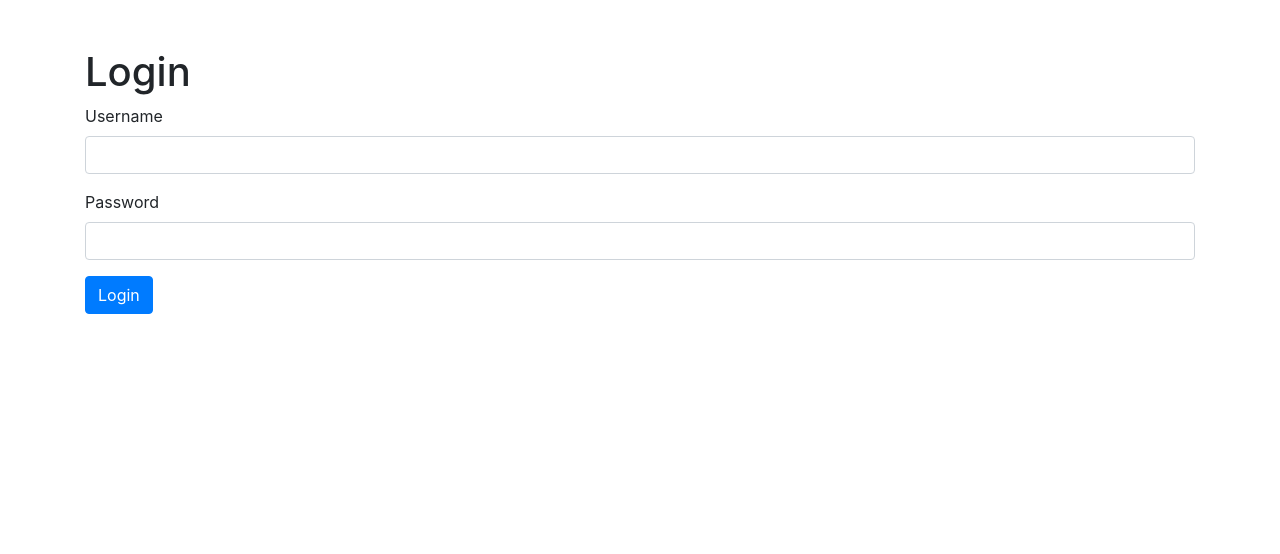
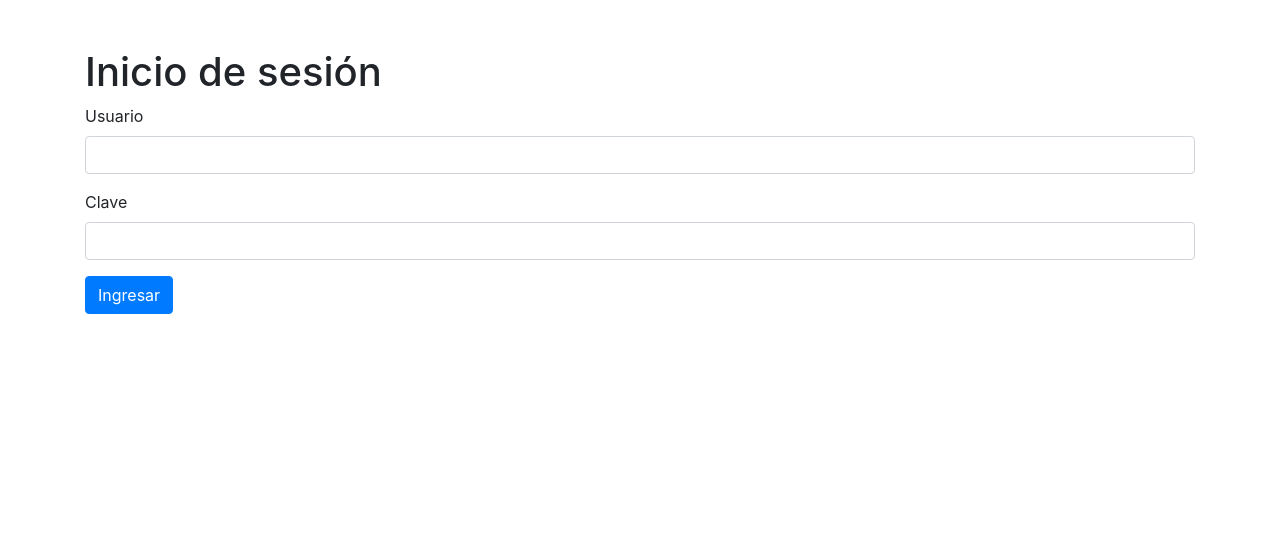
Before and after one commit to zrcindy/gradeprojectmanagement, a Flask app: page /login in a window 1280 px wide. Shown: the part 56-610 px from the top of the page. Run offline with Flask 3, Linux system fonts and the light colour scheme; parts of the project's set-up code (start-up, migrations or seed data) failed here and were passed over; some libraries are stand-ins or nearby versions.

Commit message:
Change Login.html

```diff
--- a/app/templates/login.html
+++ b/app/templates/login.html
@@ -1,16 +1,16 @@
 {% extends "base.html" %}
 
 {% block content %}
-<h1 class="mt-4">Login</h1>
+<h1 class="mt-4">Inicio de sesión</h1>
 <form method="POST" action="/login">
     <div class="mb-3">
-        <label for="username" class="form-label">Username</label>
+        <label for="username" class="form-label">Usuario</label>
         <input type="text" class="form-control" id="username" name="username" required>
     </div>
     <div class="mb-3">
-        <label for="password" class="form-label">Password</label>
+        <label for="password" class="form-label">Clave</label>
         <input type="password" class="form-control" id="password" name="password" required>
     </div>
-    <button type="submit" class="btn btn-primary">Login</button>
+    <button type="submit" class="btn btn-primary">Ingresar</button>
 </form>
 {% endblock %}
```
